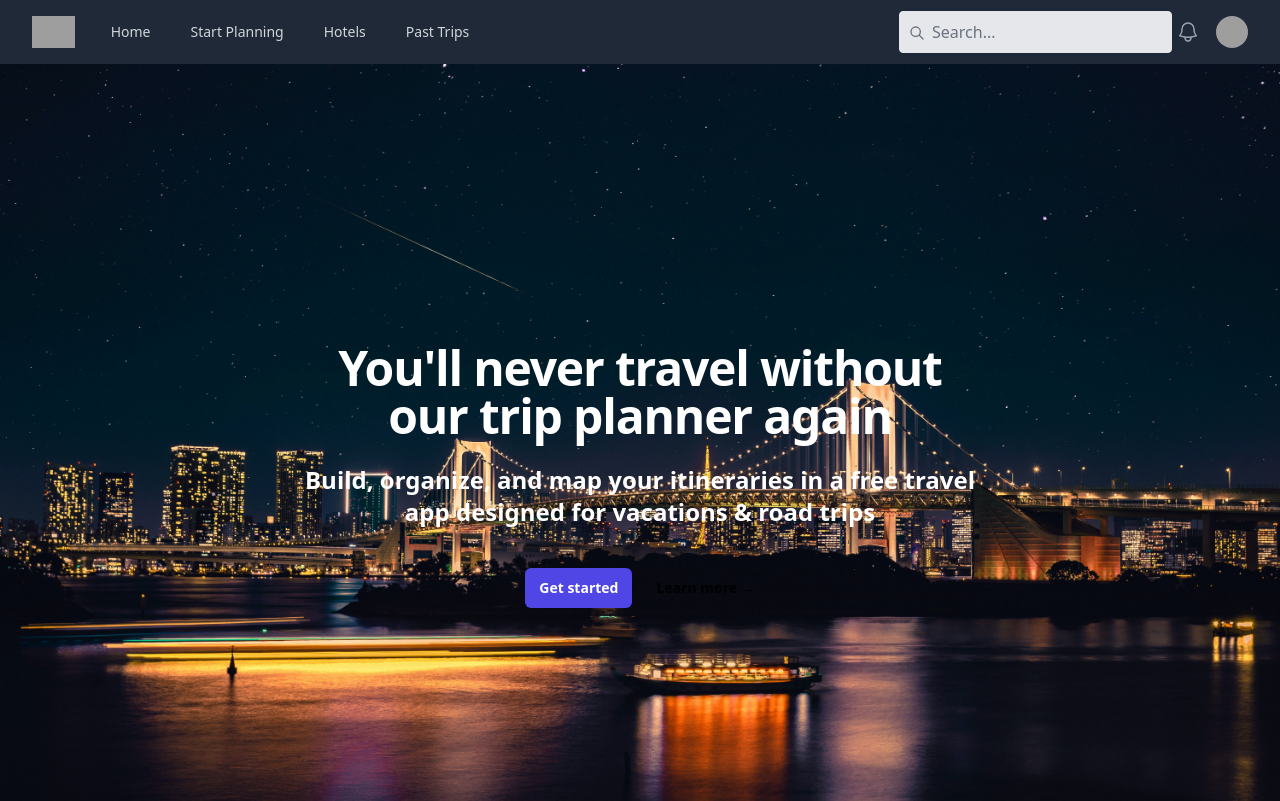
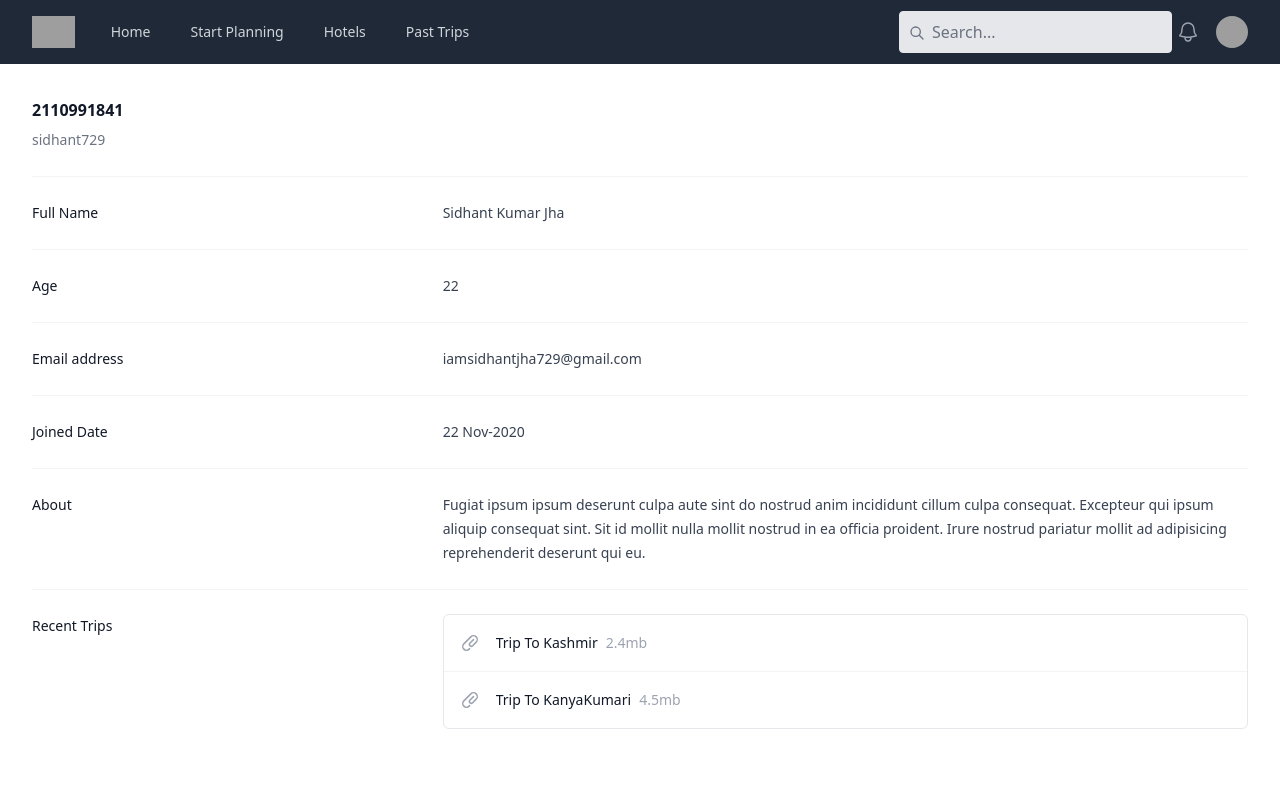
Before and after one commit to TripForge/Trip_Forge, a React (Create React App) app in the folder tripforge_frontend/: page / in a window 1280 px wide. Shown: the top 801 px of the page. Built offline with nearby package versions, Linux system fonts and the light colour scheme; grey boxes are pictures that could not be loaded.

Commit message:
Adding User Profile Page

```diff
--- a/tripforge_frontend/src/App.js
+++ b/tripforge_frontend/src/App.js
@@ -1,12 +1,14 @@
 import './App.css';
 import Starter from './Pages/Starter';
 import Hero from './/Pages/Hero';
+import UserProfile from './Components/user/UserProfile';
 
 function App() {
   return (
     <div className="App">
-      <Starter></Starter>
-      {/* <Hero></Hero> */}
+      {/* <Starter></Starter>
+      <Hero></Hero> */}
+      <UserProfile></UserProfile>
     </div>
   );
 }
--- /dev/null
+++ b/tripforge_frontend/src/Components/user/UserProfile/index.js
@@ -0,0 +1,84 @@
+import { PaperClipIcon } from '@heroicons/react/20/solid'
+import myImage from './jethalal.jpg'
+export default function UserProfile() {
+    let userId = 2110991841;
+    let userName = "sidhant729";
+    let fullName = "Sidhant Kumar Jha";
+    let Age = 22;
+    let Email = "iamsidhantjha729@gmail.com";
+    let DateOfJoining = "22 Nov-2020";
+  return (
+    <div className='p-8'>
+      <div className="px-4 sm:px-0">
+        <h3 className="text-base font-semibold leading-7 text-gray-900">{userId}</h3>
+        <p className="mt-1 max-w-2xl text-sm leading-6 text-gray-500">{userName}</p>
+      </div>
+      <div className="mt-6 border-t border-gray-100">
+        <dl className="divide-y divide-gray-100">
+          <div className="px-4 py-6 sm:grid sm:grid-cols-3 sm:gap-4 sm:px-0">
+            <dt className="text-sm font-medium leading-6 text-gray-900">Full Name</dt>
+            <dd className="mt-1 text-sm leading-6 text-gray-700 sm:col-span-2 sm:mt-0">{fullName}</dd>
+
+
+          </div>
+          <div className="px-4 py-6 sm:grid sm:grid-cols-3 sm:gap-4 sm:px-0">
+            <dt className="text-sm font-medium leading-6 text-gray-900">Age</dt>
+            <dd className="mt-1 text-sm leading-6 text-gray-700 sm:col-span-2 sm:mt-0">{Age}</dd>
+          </div>
+          <div className="px-4 py-6 sm:grid sm:grid-cols-3 sm:gap-4 sm:px-0">
+            <dt className="text-sm font-medium leading-6 text-gray-900">Email address</dt>
+            <dd className="mt-1 text-sm leading-6 text-gray-700 sm:col-span-2 sm:mt-0">{Email}</dd>
+          </div>
+          <div className="px-4 py-6 sm:grid sm:grid-cols-3 sm:gap-4 sm:px-0">
+            <dt className="text-sm font-medium leading-6 text-gray-900">Joined Date</dt>
+            <dd className="mt-1 text-sm leading-6 text-gray-700 sm:col-span-2 sm:mt-0">{DateOfJoining}</dd>
+          </div>
+          <div className="px-4 py-6 sm:grid sm:grid-cols-3 sm:gap-4 sm:px-0">
+            <dt className="text-sm font-medium leading-6 text-gray-900">About</dt>
+            <dd className="mt-1 text-sm leading-6 text-gray-700 sm:col-span-2 sm:mt-0">
+              Fugiat ipsum ipsum deserunt culpa aute sint do nostrud anim incididunt cillum culpa consequat. Excepteur
+              qui ipsum aliquip consequat sint. Sit id mollit nulla mollit nostrud in ea officia proident. Irure nostrud
+              pariatur mollit ad adipisicing reprehenderit deserunt qui eu.
+            </dd>
+          </div>
+          <div className="px-4 py-6 sm:grid sm:grid-cols-3 sm:gap-4 sm:px-0">
+            <dt className="text-sm font-medium leading-6 text-gray-900">Recent Trips</dt>
+            <dd className="mt-2 text-sm text-gray-900 sm:col-span-2 sm:mt-0">
+              <ul role="list" className="divide-y divide-gray-100 rounded-md border border-gray-200">
+                <li className="flex items-center justify-between py-4 pl-4 pr-5 text-sm leading-6">
+                  <div className="flex w-0 flex-1 items-center">
+                    <PaperClipIcon className="h-5 w-5 flex-shrink-0 text-gray-400" aria-hidden="true" />
+                    <div className="ml-4 flex min-w-0 flex-1 gap-2">
+                        {/* // previous Trips */}
+                      <span className="truncate font-medium">Trip To Kashmir</span>
+                      <span className="flex-shrink-0 text-gray-400">2.4mb</span>
+                    </div>
+                  </div>
+                  {/* <div className="ml-4 flex-shrink-0">
+                    <a href="#" className="font-medium text-indigo-600 hover:text-indigo-500">
+                      Download
+                    </a>
+                  </div> */}
+                </li>
+                <li className="flex items-center justify-between py-4 pl-4 pr-5 text-sm leading-6">
+                  <div className="flex w-0 flex-1 items-center">
+                    <PaperClipIcon className="h-5 w-5 flex-shrink-0 text-gray-400" aria-hidden="true" />
+                    <div className="ml-4 flex min-w-0 flex-1 gap-2">
+                      <span className="truncate font-medium">Trip To KanyaKumari</span>
+                      <span className="flex-shrink-0 text-gray-400">4.5mb</span>
+                    </div>
+                  </div>
+                  {/* <div className="ml-4 flex-shrink-0">
+                    <a href="#" className="font-medium text-indigo-600 hover:text-indigo-500">
+                      Download
+                    </a>
+                  </div> */}
+                </li>
+              </ul>
+            </dd>
+          </div>
+        </dl>
+      </div>
+    </div>
+  )
+}
```
Also changed, not shown: tripforge_frontend/src/Components/user/UserProfile/index.css (added), tripforge_frontend/src/Components/user/UserProfile/jethalal.jpg (added).
